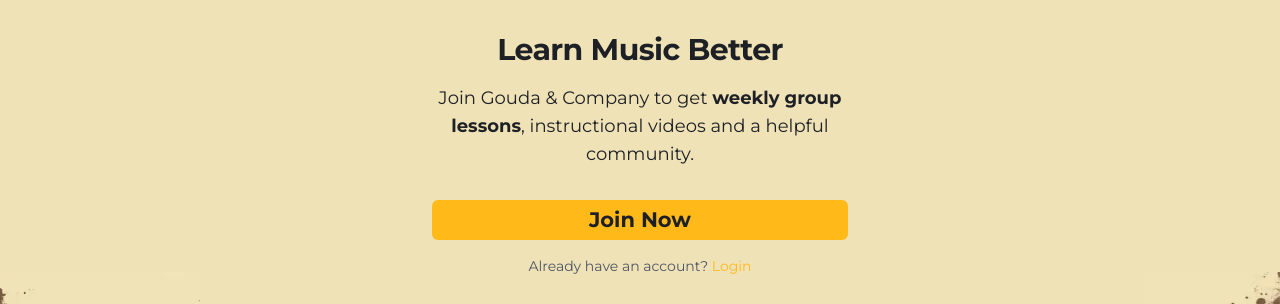
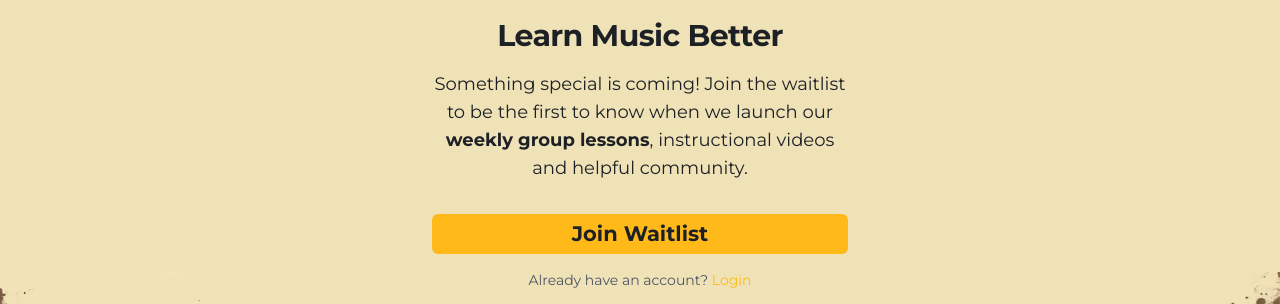
Before and after one commit to CJohnDesign/gouda, a Next.js app: page / in a window 1280 px wide. Shown: the part 428-732 px from the top of the page. Built offline with nearby package versions, Linux system fonts and the light colour scheme; no server answers.

Commit message:
Update homepage to direct users to waitlist

```diff
--- a/src/app/page.tsx
+++ b/src/app/page.tsx
@@ -54,7 +54,9 @@
           />
         </div>
         <h1 className="text-3xl font-bold text-foreground mb-4">Learn Music Better</h1>
-        <p className="text-foreground text-lg mb-8">Join Gouda & Company to get <strong>weekly group lessons</strong>, instructional videos and a helpful community.</p>
+        <p className="text-foreground text-lg mb-8">
+          Something special is coming! Join the waitlist to be the first to know when we launch our <strong>weekly group lessons</strong>, instructional videos and helpful community.
+        </p>
         <div className="space-y-4">
           <Button
             variant="filled"
@@ -62,7 +64,7 @@
             className="w-full text-[21px] leading-[32px] font-bold"
             asChild
           >
-            <Link href="/join">Join Now</Link>
+            <Link href="/waitlist">Join Waitlist</Link>
           </Button>
 
           <p className="text-[14px] text-muted-foreground">
```
